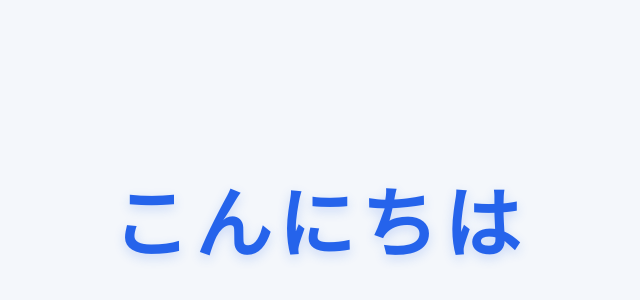
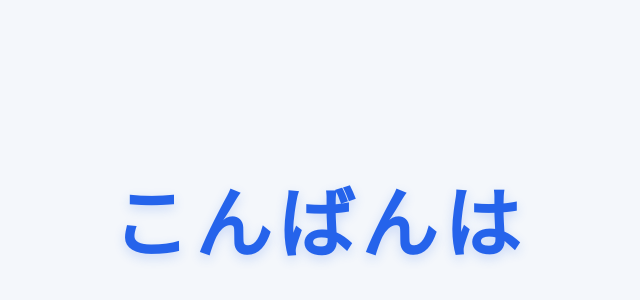
Before and after one commit to hhhhub000/samapl1, a plain HTML site: page index.html in a window 1280 px wide. Shown: the part 182-482 px from the top of the page, without its empty margins (321-961 px from the left). Drawn offline with Linux system fonts and the light colour scheme.

Commit message:
こんばんわにへんこう

```diff
--- a/index.html
+++ b/index.html
@@ -33,6 +33,6 @@
     </style>
   </head>
   <body>
-    <div class="hello">こんにちは</div>
+    <div class="hello">こんばんは</div>
   </body>
 </html>
```
